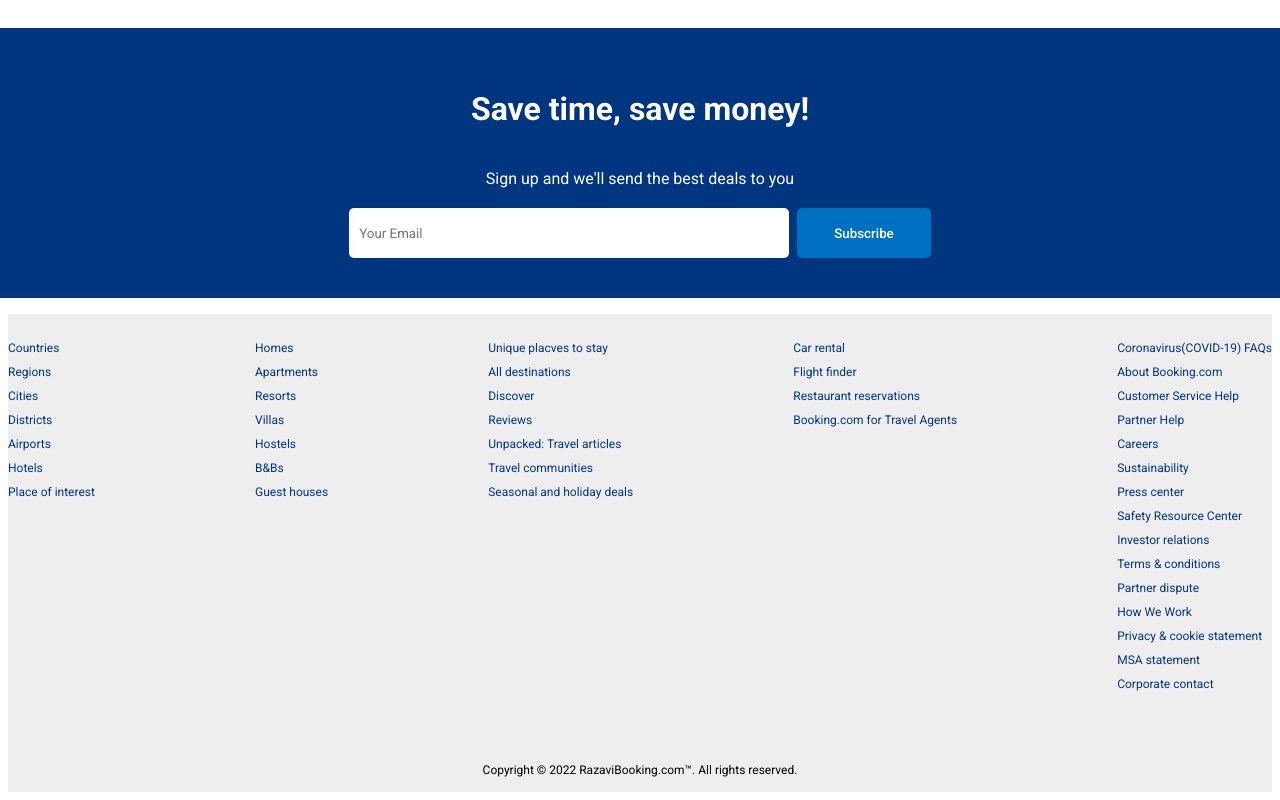
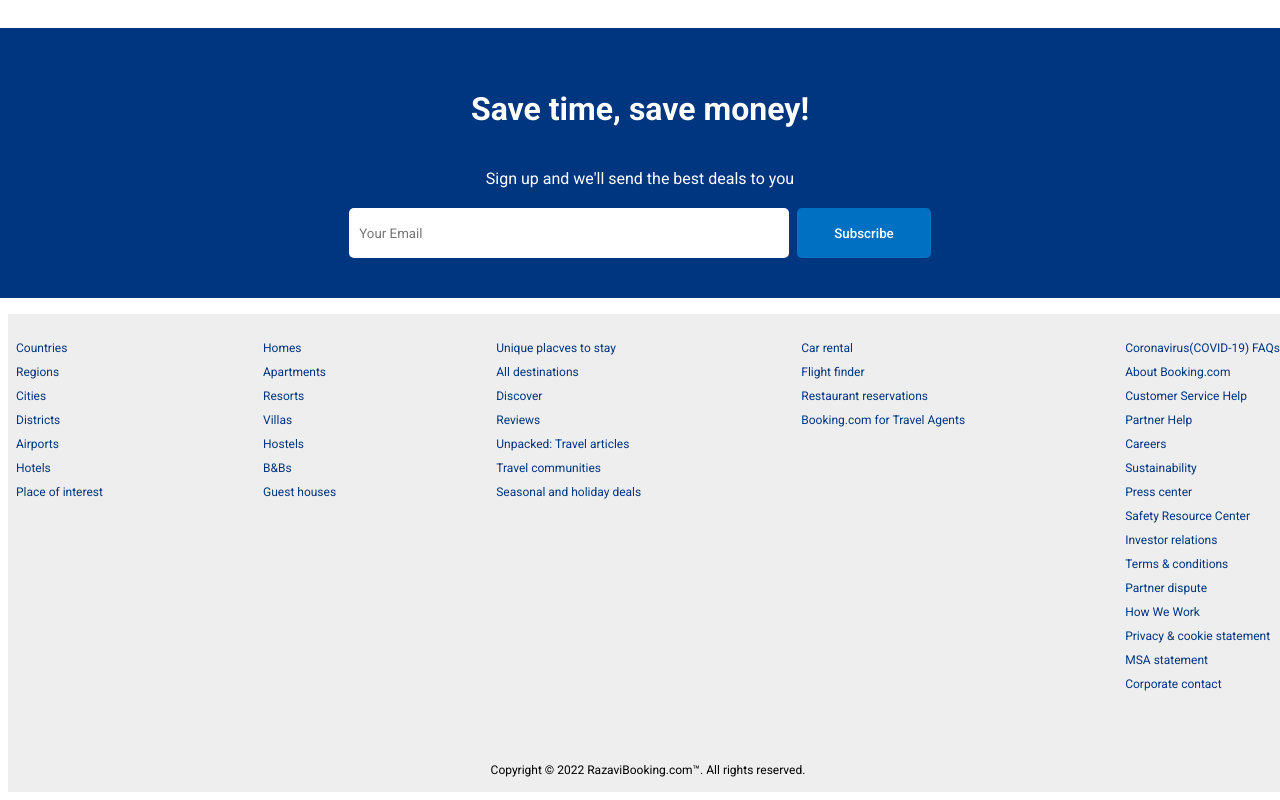
Before and after one commit to NadeemRza/Booking.com-Clone, a React (Create React App) app: page / in a window 1280 px wide. Shown: the part 1509-2309 px from the top of the page. Built offline with nearby package versions, Linux system fonts and the light colour scheme.

Commit message:
css changes

```diff
--- a/src/components/footer/footer.css
+++ b/src/components/footer/footer.css
@@ -3,7 +3,7 @@
     max-width: 100vw;
     font-size: 12px;
     margin: 0 auto;
-    padding: 15px 0;
+    padding: 15px 0.5rem;
     background: #eee;
     margin-top: 1rem;
 }
```
